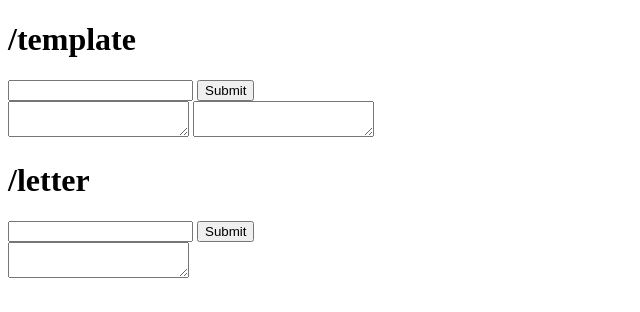
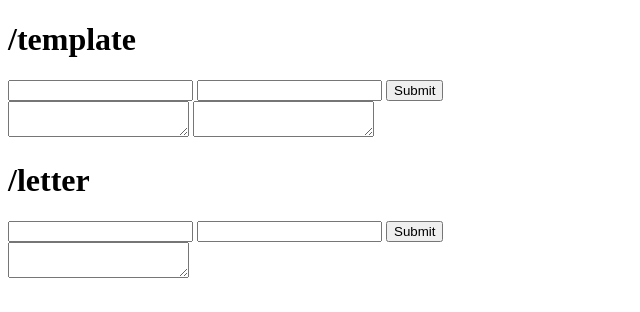
Before and after one commit to navikt/familie-dokgen-nodejs, a website: page public/form.html in a window 1280 px wide. Shown: the whole page, without its empty margins (0-640 px from the left). Drawn offline with Linux system fonts and the light colour scheme.

Commit message:
Changed letter endpoint to POST

```diff
--- a/public/form.html
+++ b/public/form.html
@@ -9,14 +9,16 @@
     <h1>/template</h1>
     <form id="mdForm" method="post" action="http://localhost:3000/template">
         <input type="text" name="templateName">
+        <input type="text" name="format">
         <input type="submit">
     </form>
     <textarea name="markdownContent" form="mdForm"></textarea>
     <textarea name="interleavingFields" form="mdForm"></textarea>
 
     <h1>/letter</h1>
-    <form id="mdForm2" method="get" action="http://localhost:3000/letter">
+    <form id="mdForm2" method="post" action="http://localhost:3000/letter">
         <input type="text" name="templateName">
+        <input type="text" name="format">
         <input type="submit">
     </form>
     <textarea name="interleavingFields" form="mdForm2"></textarea>
--- a/src/routes/index.js
+++ b/src/routes/index.js
@@ -12,5 +12,5 @@ export default (app) => {
     app.put('/template', templateController.updateTemplate.bind(templateController));
     app.delete('/template', templateController.deleteTemplate.bind(templateController));
 
-    app.get('/letter', letterController.getLetter.bind(letterController));
+    app.post('/letter', letterController.getLetter.bind(letterController));
 }
```
